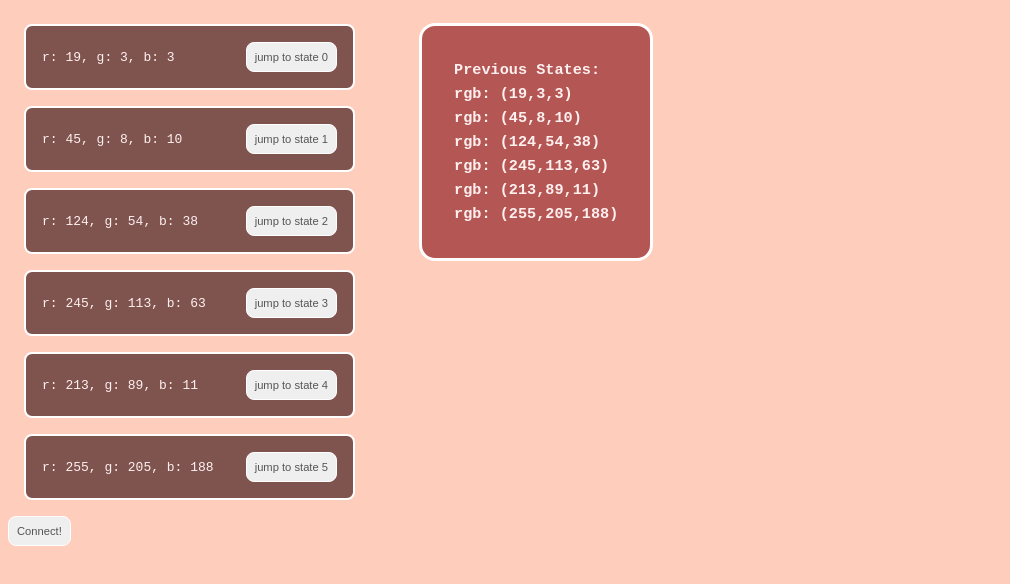
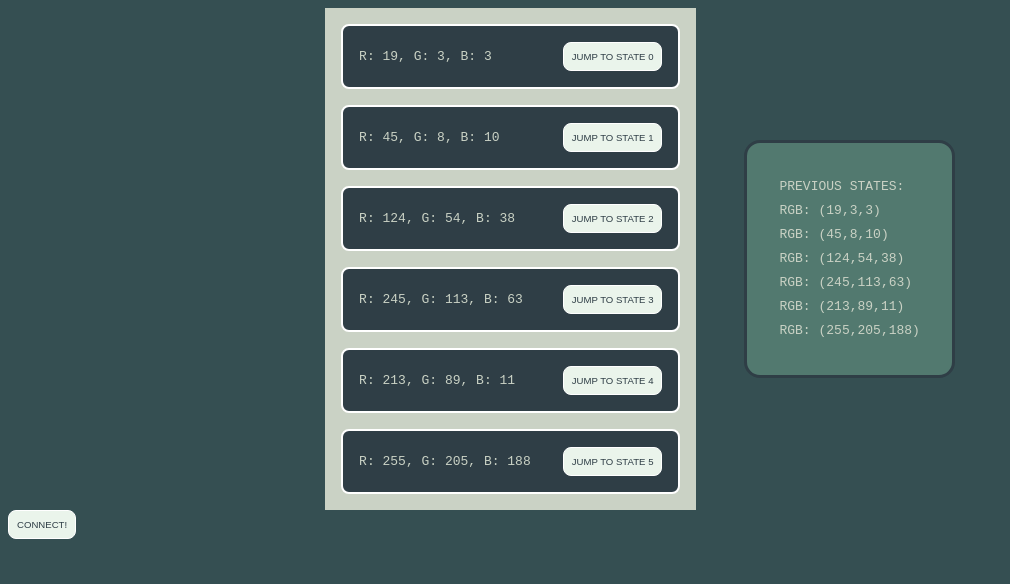
Before and after one commit to oslabs-beta/ZusTime, a React app: page / in a window 1280 px wide. Shown: the top 584 px of the page, without its empty margins (0-1010 px from the left). Built offline with nearby package versions, Linux system fonts and the light colour scheme.

Commit message:
updating ui and design of dev tool

```diff
--- a/src/client/components/Debugger/Debugger.tsx
+++ b/src/client/components/Debugger/Debugger.tsx
@@ -92,12 +92,12 @@ const Debugger = () => {
         return <Snapshot color={el.bgColor} index={el.index} />
     })
 
-    document.body.style.backgroundColor = rgb;
+    // document.body.style.backgroundColor = rgb;
     return (
         <div>
-            <div className='container'>
-            <span>{states}</span>
-            <span><StateVisualizer index={index - 1}/></span>
+            <div className='debugContainer'>
+            <div className="snapshotContainer">{states}</div>
+            <div className="stateVisualContainer"><StateVisualizer index={index - 1}/></div>
             </div>
         </div>
     )
--- a/src/client/components/Debugger/StateVisualizer.tsx
+++ b/src/client/components/Debugger/StateVisualizer.tsx
@@ -10,7 +10,7 @@ const StateVisualizer = ({index}: {index: number}) => {
     }
     return (
         <div>
-            <h3 className="stateVisualizer">Previous States: {allStates}</h3>
+            <div className="stateVisualizer">Previous States: {allStates}</div>
         </div>
     )
 }
--- a/src/client/public/styles.css
+++ b/src/client/public/styles.css
@@ -1,5 +1,12 @@
+@import url('https://fonts.googleapis.com/css2?family=Space+Mono&display=swap');
+
+* {
+    text-transform: uppercase;
+}
+
 body {
-    color: rgb(255, 240, 240);
+    background-color: #354F52;
+    color: #CAD2C5;
     font-family: monospace;
 }
 
@@ -10,35 +17,53 @@ body {
     gap: 2rem;
     align-items: center;
     padding: 1rem;
-    width: auto;
     border: 2px solid white;
     margin: 1rem;
     border-radius: .5rem;
-    background-color: #2d080a9b;
+    background-color: #2F3E46
 }
 
 h1 {
-    color: white;
-    text-shadow: 1px 1px 2px rgb(0, 0, 0);
+    font-family: Chivo Mono;
+    color: #eaf4eb;
+    text-shadow: 1px 1px 2px rgb(255, 255, 255);
+    align-self: center;
 }
 
-.container {
+.debugContainer {
     display: flex;
     gap: 3rem;
+    justify-content: center;
+    align-items: center;
+    width: auto;
+    height: auto;
 }
 
 button {
-    font-size: .7rem;
+    font-size: .6rem;
     border: 1px solid white;
     padding: .5rem;
-    color:rgb(84, 84, 84);
+    color: #2F3E46;
     border-radius: .5rem;
+    background-color: #eaf4eb;
 }
 
 .stateVisualizer {
-    background-color: #82090f98;
+    background-color: #52796F;
     padding: 2rem;
     border-radius: 1rem;
-    border: 3px solid white;
+    border: 3px solid #2F3E46;
     line-height: 1.5rem;
 }
+
+button:hover {
+    cursor: pointer;
+}
+
+.snapshotContainer {
+    background-color: #CAD2C5;
+}
+
+.stateVisualContainer {
+
+}
```
Also changed, not shown: 4 other files (tests, documents, lock files or other folders).
